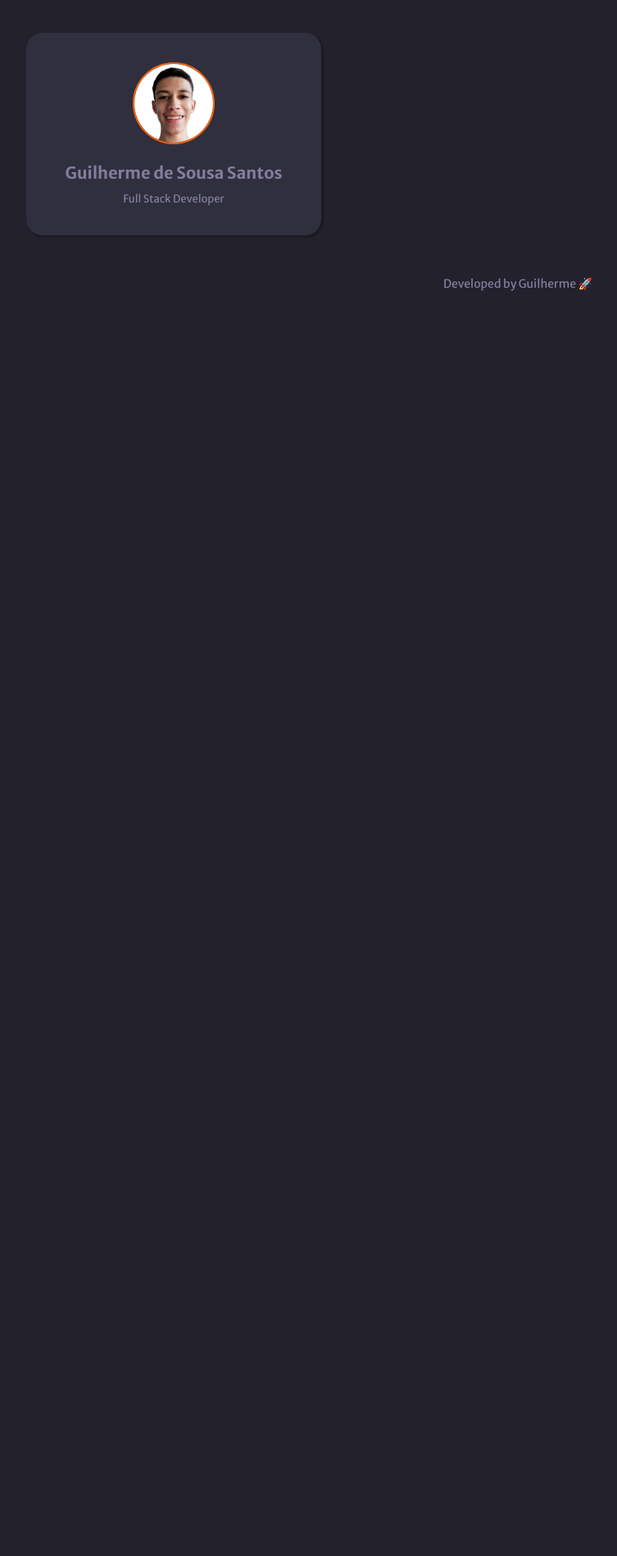
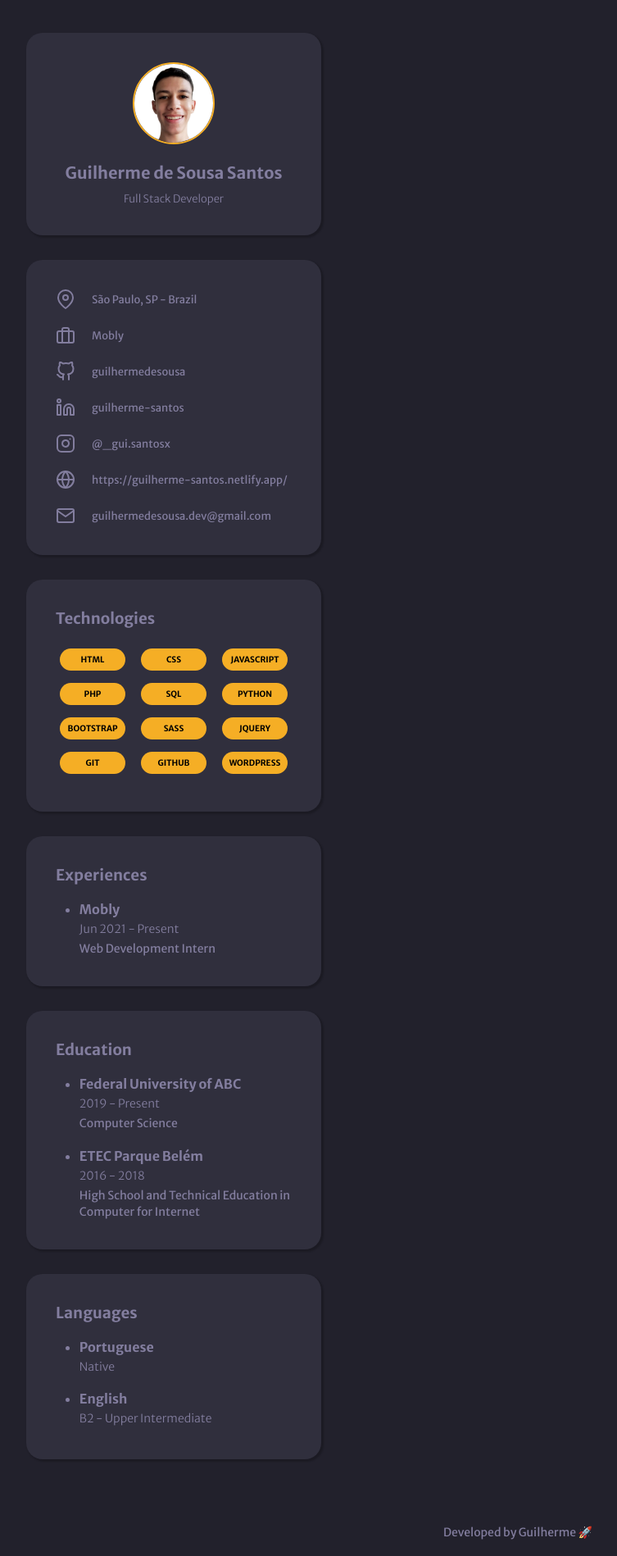
Before and after one commit to guilhermedesousa/challenge-portfolio, a PHP site: page / in a window 1280 px wide. Shown: the whole page at 82% size, without its empty margins (8-761 px from the left). Before the commit the page ends 355 px from the top, so only its background shows below. Run offline with PHP 8.4, Linux system fonts and the light colour scheme.

Commit message:
finishes the overview aside area with technologies, experiences, education and languages

```diff
--- a/assets/css/desktop-style.css
+++ b/assets/css/desktop-style.css
@@ -4,7 +4,7 @@
   --text-color: #837e9f;
   --bg-cards: #302f3d;
   --bg-techs: #cb92b1;
-  --details: #fa6105;
+  --details: #f5ae25;
 }
 
 * {
@@ -17,6 +17,11 @@ body {
   background: var(--body-bg-color);
   color: var(--text-color);
   font-family: "Merriweather Sans", sans-serif;
+}
+
+a {
+  text-decoration: none;
+  color: var(--text-color);
 }
 
 .container {
@@ -37,11 +42,42 @@ body {
   padding: 10%;
 }
 
+.card-content h3 {
+  margin-bottom: 20px;
+}
+
+.topics-container {
+  padding-left: 10%;
+}
+
+.list li {
+  font-weight: 700;
+}
+
+.list p.list-date {
+  font-size: 14px;
+  font-style: normal;
+  font-weight: 300;
+  margin: 5px 0;
+}
+
+.list p.list-detail {
+  font-size: 14px;
+  font-style: normal;
+  font-weight: 400;
+  line-height: 20px;
+}
+
 /* my overview =================================== */
 .my-overview {
   grid-area: a;
 }
 
+.my-overview > div {
+  margin-bottom: 30px;
+}
+
+/* profile */
 .my-overview .profile {
   text-align: center;
 }
@@ -81,6 +117,84 @@ body {
   line-height: 16px;
 }
 
+/* links */
+.my-overview .links div {
+  margin-bottom: 20px;
+}
+
+.my-overview .links div a {
+  display: flex;
+  align-items: center;
+}
+
+.my-overview .links div a:hover {
+  color: var(--details);
+  transition: 0.3s;
+}
+
+.my-overview .links div a:not(:hover) {
+  transition: 0.3s;
+}
+
+.my-overview .links div:last-child {
+  margin-bottom: 0;
+}
+
+.my-overview .links div {
+  font-size: 13px;
+}
+
+.my-overview .links img {
+  margin-right: 20px;
+}
+
+.my-overview .links .link-icon {
+  filter: invert(56%) sepia(29%) saturate(323%) hue-rotate(209deg)
+    brightness(85%) contrast(83%);
+}
+
+.my-overview .links div a:hover .link-icon {
+  filter: invert(76%) sepia(14%) saturate(2302%) hue-rotate(349deg)
+    brightness(96%) contrast(101%);
+  transition: 0.3s;
+}
+
+.my-overview .links div a:not(:hover) .link-icon {
+  transition: 0.3s;
+}
+
+/* technologies */
+.my-overview .technologies .techs {
+  display: flex;
+  justify-content: space-between;
+  align-items: center;
+  flex-wrap: wrap;
+}
+
+.my-overview .technologies .tech-label {
+  background: var(--details);
+  color: #000000;
+  border-radius: 30px;
+  padding: 7px;
+  width: 80px;
+  margin: 5px 5px 10px;
+
+  font-weight: bold;
+  font-size: 10px;
+  line-height: 13px;
+  text-align: center;
+}
+
+/* education */
+.my-overview .education ul:first-child {
+  margin-bottom: 20px;
+}
+
+/* languages */
+.my-overview .languages ul:first-child {
+  margin-bottom: 20px;
+}
+
 /* my portfolio =================================== */
 .my-portfolio {
   grid-area: m;
--- a/index.html
+++ b/index.html
@@ -6,6 +6,7 @@
     <meta http-equiv="X-UA-Compatible" content="IE=edge">
     <meta name="viewport" content="width=device-width, initial-scale=1.0">
     <title>Portfolio</title>
+    <link rel="shortcut icon" href="./assets/images/favicon.ico" type="image/x-icon">
 
     <!-- css links -->
     <link rel="stylesheet" href="./assets/css/desktop-style.css">
@@ -13,7 +14,7 @@
     <!-- font-family Merriweather Sans -->
     <link rel="preconnect" href="https://fonts.googleapis.com">
     <link rel="preconnect" href="https://fonts.gstatic.com" crossorigin>
-    <link href="https://fonts.googleapis.com/css2?family=Merriweather+Sans:wght@400;500;700&display=swap"
+    <link href="https://fonts.googleapis.com/css2?family=Merriweather+Sans:wght@300;400;500;700&display=swap"
         rel="stylesheet">
 </head>
 
@@ -30,10 +31,117 @@
                 <p>Full Stack Developer</p>
             </div>
 
-            <div class="links"></div>
-            <div class="technologies"></div>
-            <div class="experiences"></div>
-            <div class="education"></div>
+            <div class="links card-content">
+                <div class="localization">
+                    <a href="https://goo.gl/maps/sc1SxaPQXZEmRnPx6" target="_blank">
+                        <img src="./assets/images/map-pin.svg" class="link-icon" alt="" srcset="">
+                        <p>São Paulo, SP - Brazil</p>
+                    </a>
+                </div>
+
+                <div class="company">
+                    <a href="https://www.mobly.com.br/sobre-a-mobly/" target="_blank">
+                        <img src="./assets/images/briefcase.svg" class="link-icon" alt="" srcset="">
+                        <p>Mobly</p>
+                    </a>
+                </div>
+
+                <div class="github">
+                    <a href="https://github.com/guilhermedesousa" target="_blank">
+                        <img src="./assets/images/github.svg" class="link-icon" alt="" srcset="">
+                        <p>guilhermedesousa</p>
+                    </a>
+                </div>
+
+                <div class="linkedin">
+                    <a href="https://www.linkedin.com/in/guilherme-santos-573905178/" target="_blank">
+                        <img src="./assets/images/linkedin.svg" class="link-icon" alt="" srcset="">
+                        <p>guilherme-santos</p>
+                    </a>
+                </div>
+
+                <div class="instagram">
+                    <a href="https://www.instagram.com/_gui.santosx/" target="_blank">
+                        <img src="./assets/images/instagram.svg" class="link-icon" alt="" srcset="">
+                        <p>@_gui.santosx</p>
+                    </a>
+                </div>
+
+                <div class="website">
+                    <a href="https://guilherme-santos.netlify.app/" target="_blank">
+                        <img src="./assets/images/globe.svg" class="link-icon" alt="" srcset="">
+                        <p>https://guilherme-santos.netlify.app/</p>
+                    </a>
+                </div>
+
+                <div class="email">
+                    <a href="mailto:guilhermedesousa.dev@gmail.com">
+                        <img src="./assets/images/mail.svg" class="link-icon" alt="" srcset="">
+                        <p>guilhermedesousa.dev@gmail.com</p>
+                    </a>
+                </div>
+            </div>
+
+            <div class="technologies card-content">
+                <h3>Technologies</h3>
+                <div class="techs">
+                    <div class="tech-label">HTML</div>
+                    <div class="tech-label">CSS</div>
+                    <div class="tech-label">JAVASCRIPT</div>
+                    <div class="tech-label">PHP</div>
+                    <div class="tech-label">SQL</div>
+                    <div class="tech-label">PYTHON</div>
+                    <div class="tech-label">BOOTSTRAP</div>
+                    <div class="tech-label">SASS</div>
+                    <div class="tech-label">JQUERY</div>
+                    <div class="tech-label">GIT</div>
+                    <div class="tech-label">GITHUB</div>
+                    <div class="tech-label">WORDPRESS</div>
+                </div>
+            </div>
+
+            <div class="experiences card-content">
+                <h3>Experiences</h3>
+                <div class="topics-container">
+                    <ul class="list">
+                        <li>Mobly</li>
+                        <p class="list-date">Jun 2021 - Present</p>
+                        <p class="list-detail">Web Development Intern</p>
+                    </ul>
+                </div>
+            </div>
+
+            <div class="education card-content">
+                <h3>Education</h3>
+                <div class="topics-container">
+                    <ul class="list">
+                        <li>Federal University of ABC</li>
+                        <p class="list-date">2019 - Present</p>
+                        <p class="list-detail">Computer Science</p>
+                    </ul>
+
+                    <ul class="list">
+                        <li>ETEC Parque Belém</li>
+                        <p class="list-date">2016 - 2018</p>
+                        <p class="list-detail">High School and Technical Education in Computer for Internet</p>
+                    </ul>
+                </div>
+            </div>
+
+            <div class="languages card-content">
+                <h3>Languages</h3>
+                <div class="topics-container">
+                    <ul class="list">
+                        <li>Portuguese</li>
+                        <p class="list-date">Native</p>
+                    </ul>
+
+                    <ul class="list">
+                        <li>English</li>
+                        <p class="list-date">B2 - Upper Intermediate</p>
+                    </ul>
+                </div>
+            </div>
         </aside>
 
         <main class="my-portfolio">
```
